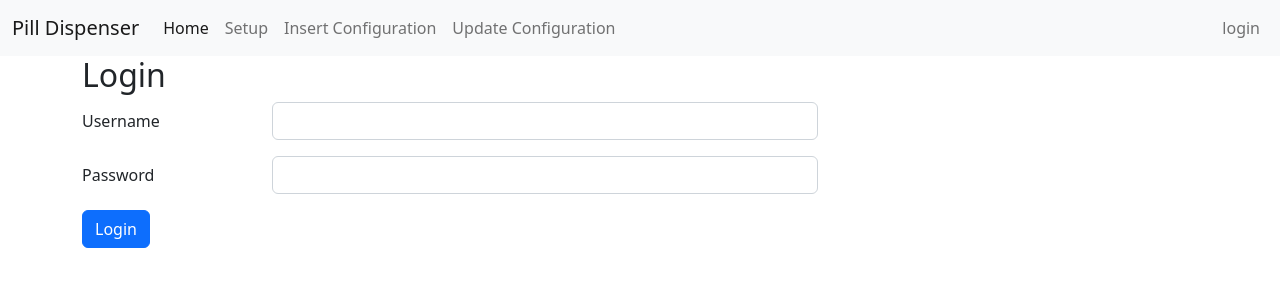
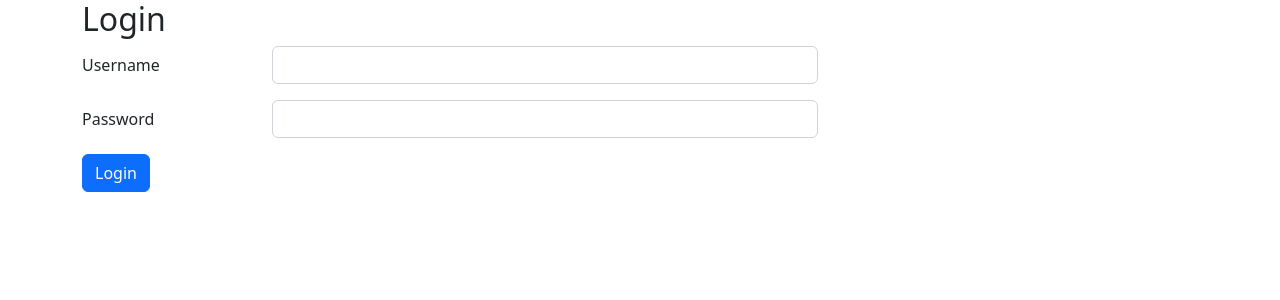
Before and after one commit to axdree/python-iot, a Flask app: template Backend/templates/login.html in a window 1280 px wide. Shown: the top 300 px of the page. Run offline with Flask 3, Linux system fonts and the light colour scheme; the template is opened without the code that fills it, so the values that code supplies are empty; the visitor is signed in with stand-in values (Sample User, id 1); parts of the project's set-up code (start-up, migrations or seed data) failed here and were passed over.

Commit message:
removed navbar and merge

```diff
--- a/Backend/templates/login.html
+++ b/Backend/templates/login.html
@@ -33,7 +33,7 @@
 {phonenumber : 12345678, timezome : 'gmt'} -->
 
 
-<nav class="navbar navbar-expand-lg navbar-light bg-light">
+<!-- <nav class="navbar navbar-expand-lg navbar-light bg-light">
     <div class="container-fluid">
       <a class="navbar-brand" href="#">Pill Dispenser</a>
       <button class="navbar-toggler" type="button" data-bs-toggle="collapse" data-bs-target="#navbarNav"
@@ -64,7 +64,7 @@
         </ul>
       </div>
     </div>
-  </nav>
+  </nav> -->
     <div class='container'>
 
         <h2>Login</h2>
```
Also changed, not shown: Backend/dashapp.py (line endings or trailing spaces), Backend/requirements.txt (line endings or trailing spaces), Backend/server.py (line endings or trailing spaces), Raspberry/main.py (line endings or trailing spaces).
